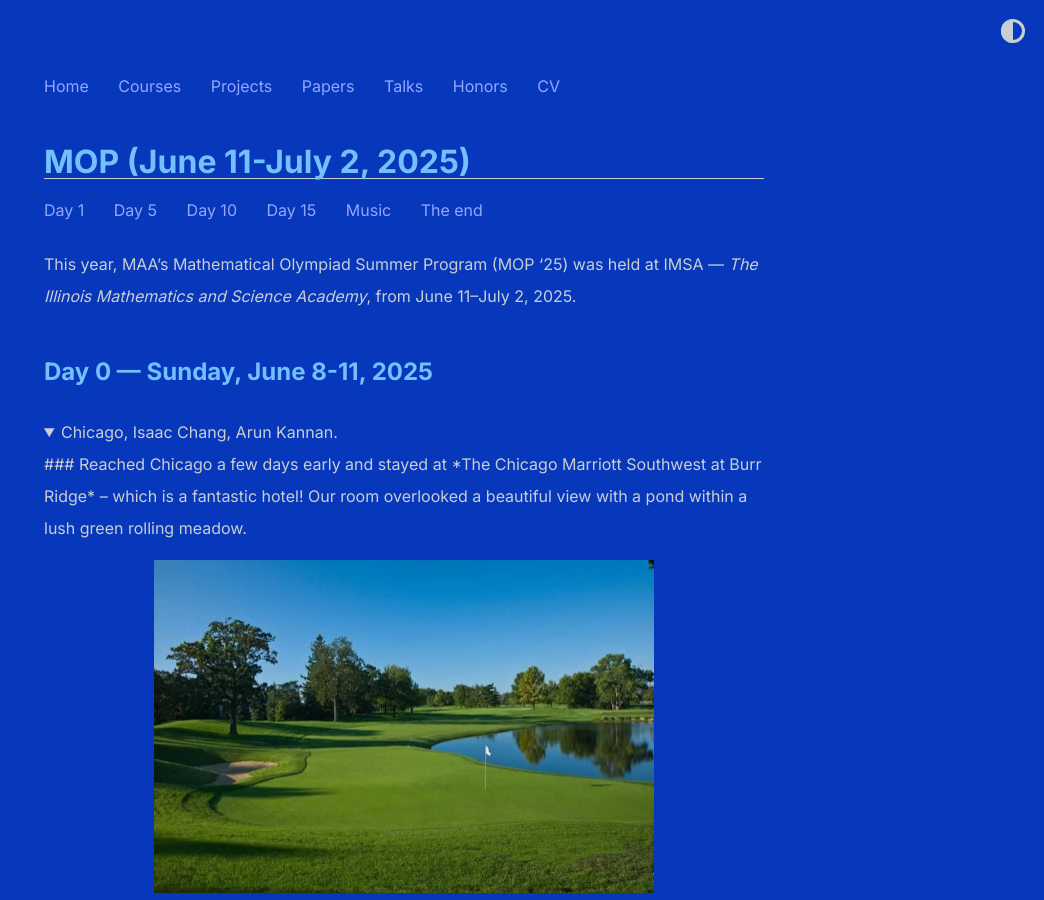
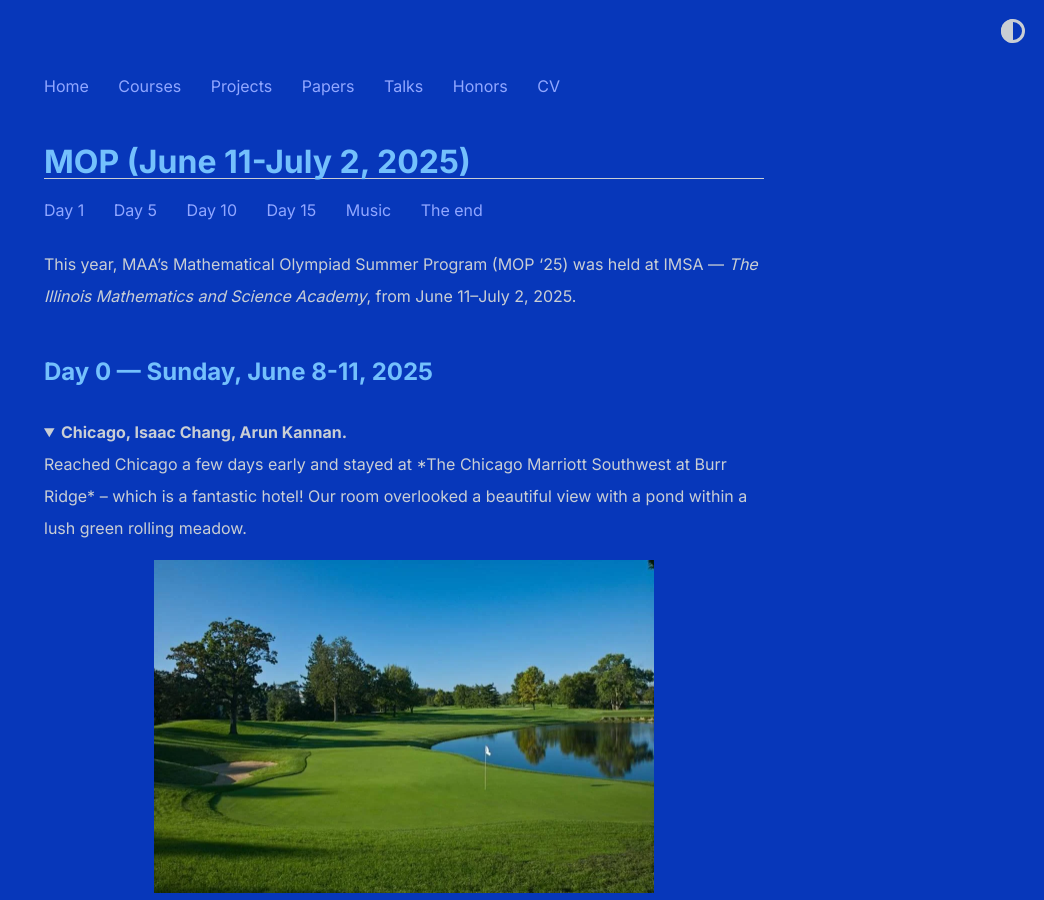
Before and after one commit to shihankanungo/shihankanungo.github.io, a Jekyll site: the page built from mop.md, in a window 1280 px wide and 900 px high. Shown: the whole window, without its empty margins (236-1280 px from the left). Built offline with Jekyll 4.4.1, drawn with Linux system fonts in a browser that asks for light colours.

Commit message:
Update mop.md

```diff
--- a/mop.md
+++ b/mop.md
@@ -10,7 +10,7 @@ This year, MAA’s Mathematical Olympiad Summer Program (MOP '25) was held at IM
 ## Day 0 &mdash; Sunday, June 8-11, 2025
 
 <details open>
-###  <summary>Chicago, Isaac Chang, Arun Kannan.</summary>
+<summary><b>Chicago, Isaac Chang, Arun Kannan.</b></summary>
 
 Reached Chicago a few days early and stayed at *The Chicago Marriott Southwest at Burr Ridge* – which is a fantastic hotel! Our room overlooked a beautiful view with a pond within a lush green rolling meadow.
 
```
